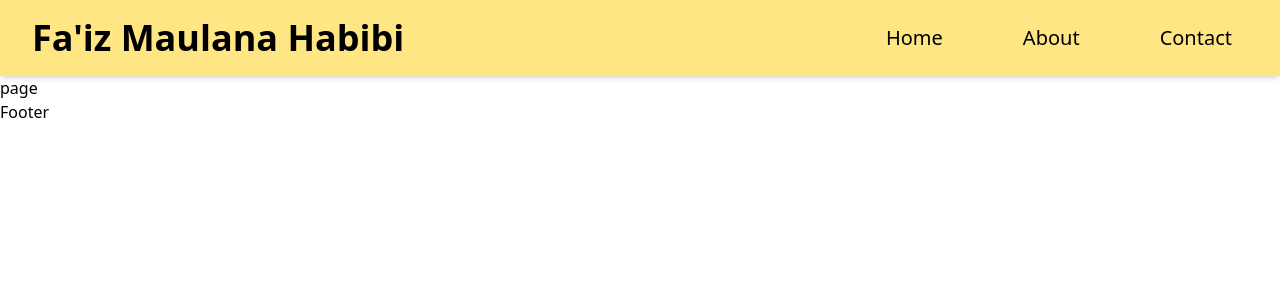
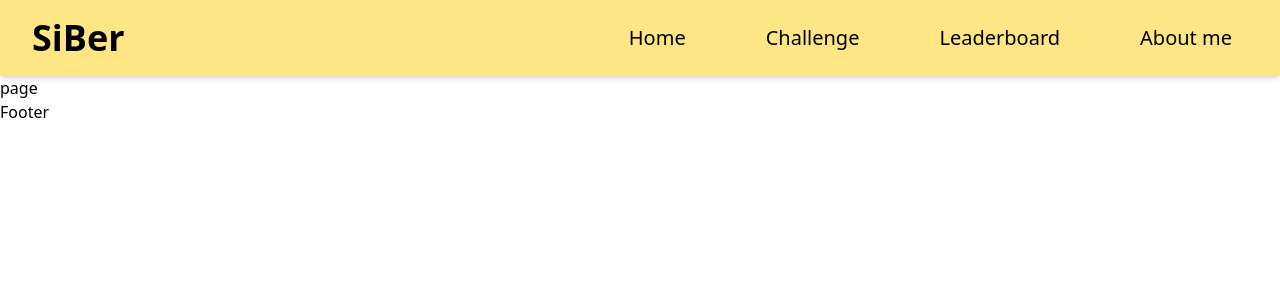
Before and after one commit to Izfaha/web-project-collaboration, a Next.js app: page / in a window 1280 px wide. Shown: the top 300 px of the page. Built offline with nearby package versions, Linux system fonts and the light colour scheme.

Commit message:
add menu bar

```diff
--- a/componens/Navbar.tsx
+++ b/componens/Navbar.tsx
@@ -13,10 +13,10 @@
         <nav className=" bg-amber-200 shadow-md px-8 py-4">
             <div className="mx-auto flex justify-between items-center max-w-7xl">
                 {/* nama in the left */}
-                <span className="text-4xl font-bold">Fa'iz Maulana Habibi</span>
+                <span className="text-4xl font-bold">SiBer</span>
                 {/* menu in the middle as visual */}
                 <ul className="flex text-xl space-x-12">
-                    {["Home", "About", "Contact"].map((item) => (
+                    {["Home", "Challenge", "Leaderboard", "About me"].map((item) => (
                         <li
                             key={item}
                             className="hover:bg-amber-100 hover:shadow hover:rounded-full px-4 py-2 cursor-pointer"
```
